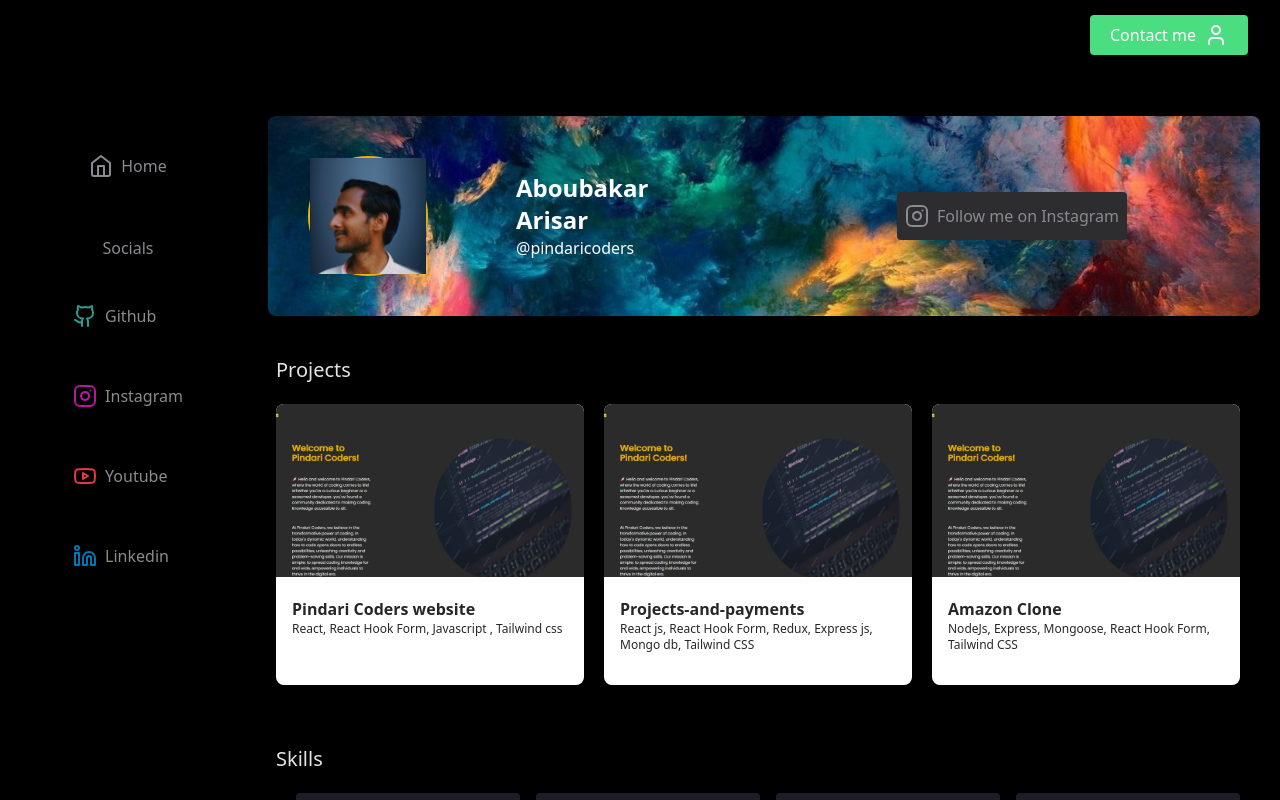
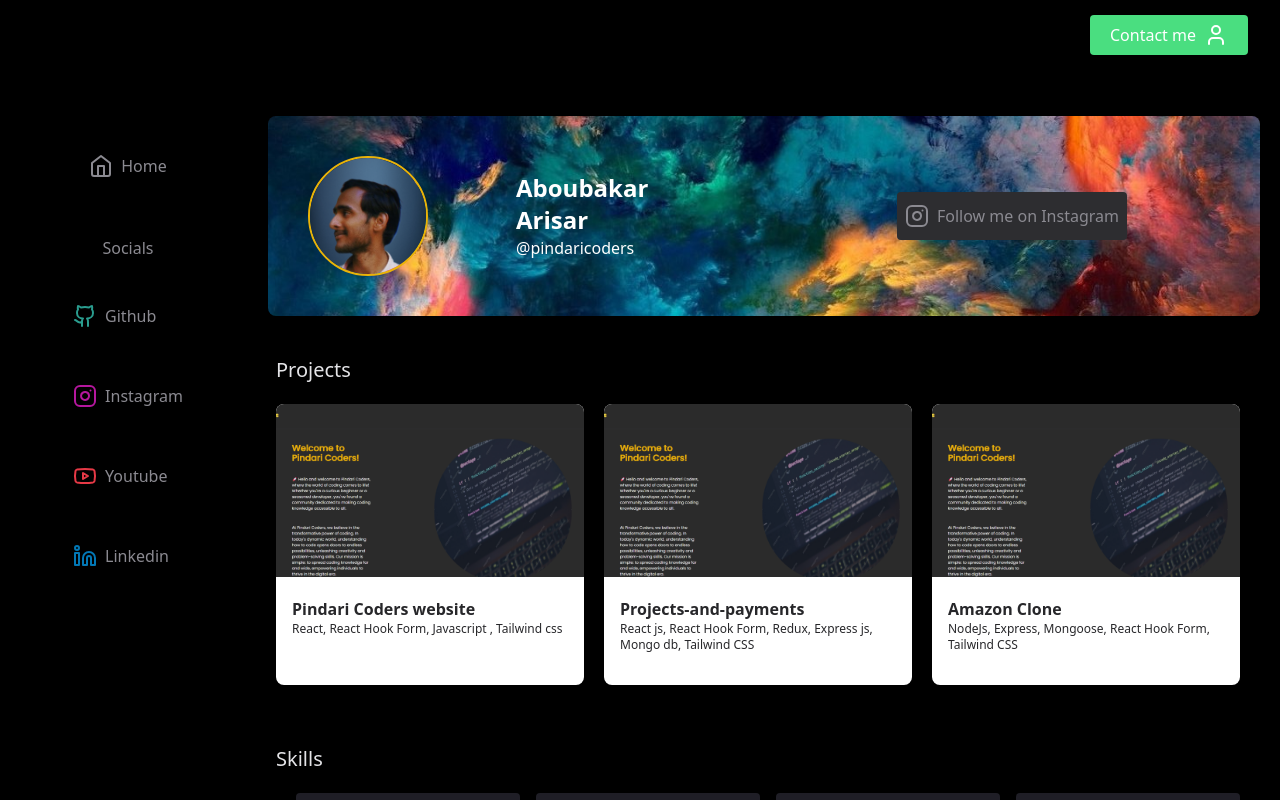
Before and after one commit to AboubakarArisar/Portfolio-website, a React (Vite) app: page / in a window 1280 px wide. Shown: the top 800 px of the page. Built offline with nearby package versions, Linux system fonts and the light colour scheme.

Commit message:
modified pic

```diff
--- a/src/Components/Cover.jsx
+++ b/src/Components/Cover.jsx
@@ -7,7 +7,7 @@ const Cover = () => {
         <div className="flex rounded-lg xsm:w-[100vw] md:w-[80vw] z-10 mt-5  bg-[url('/cover.jpeg')] justify-center items-center gap-2 p-5 bg-no-repeat bg-cover">
           <div className="flex xsm:flex-col md:flex-row justify-center items-center w-full p-5 content  gap-2">
             <div className="rounded-full bg-[url('/abfinalpic.png')] bg-cover w-[120px] h-[120px] border-2 border-yellow-500 select-none">
-              <img src = "/abfinalpic.png" alt = "My Picture" />
+              <img src = "/abfinalpic.png" className = "w-full h-full rounded-full" alt = "My Picture" />
             </div>
             <div className="flex-grow flex xsm:flex-col md:flex-row justify-center items-center">
               <div className="flex flex-col w-1/2 justify-center  md:mx-20 select-none">
```
